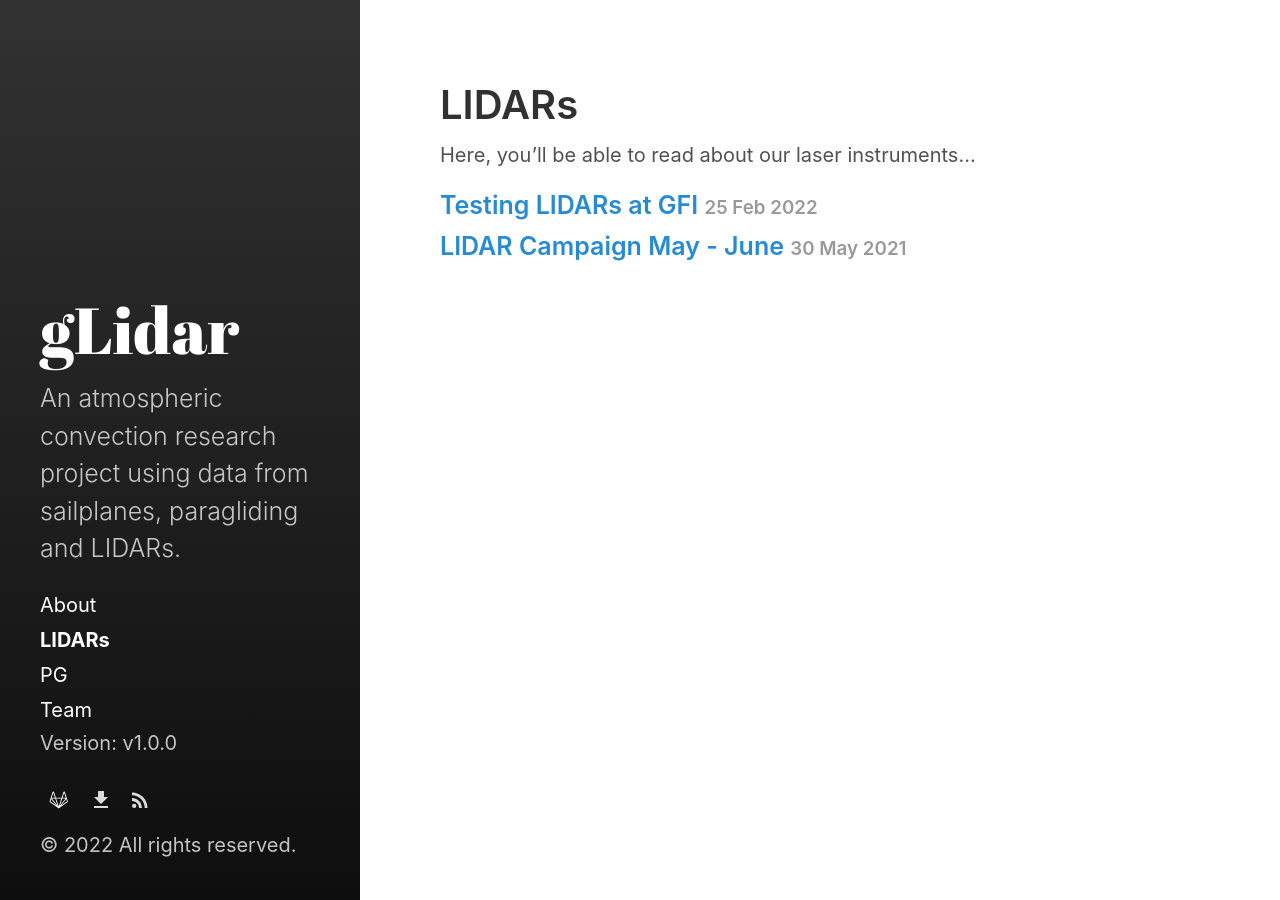
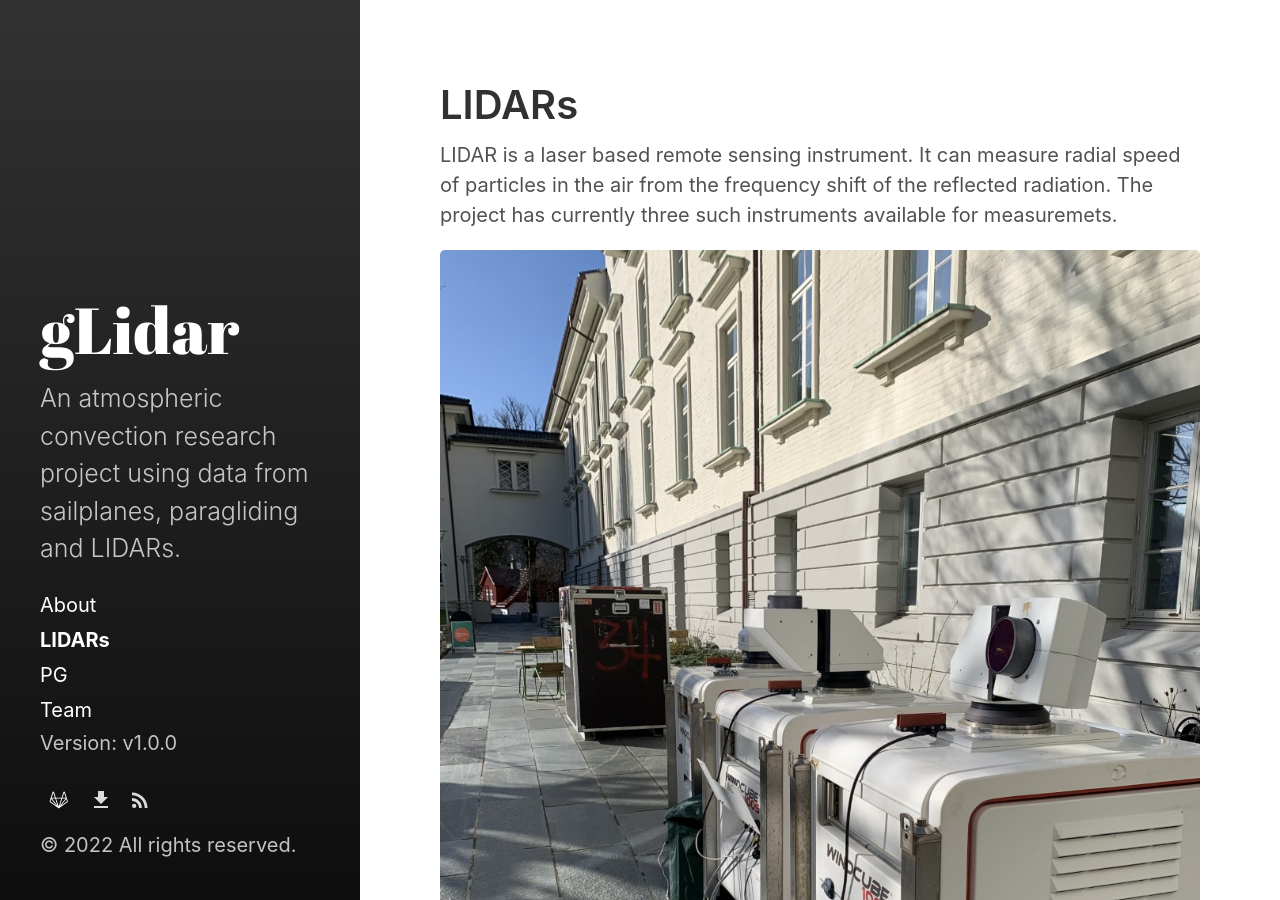
Before and after one commit to glidar-project/glidar-project.github.io, a Jekyll site: the page built from category/lidar.md, in a window 1280 px wide and 900 px high. Built offline with Jekyll 4.4.1, drawn with Linux system fonts in a browser that asks for light colours; a script that is not in the unit is left out.

Commit message:
Sample lidar info

```diff
--- a/category/lidar.md
+++ b/category/lidar.md
@@ -4,4 +4,6 @@
 ---
 
 
-Here, you'll be able to read about our laser instruments...
+LIDAR is a laser based remote sensing instrument. It can measure radial speed of particles in the air from the frequency shift of the reflected radiation. The project has currently three such instruments available for measuremets.
+
+![LIDAR]({{'assets/img/GFI-Lidar-test.jpg' | relative_url}} "Three doppler LIDARs installed at the GFI.")
```
